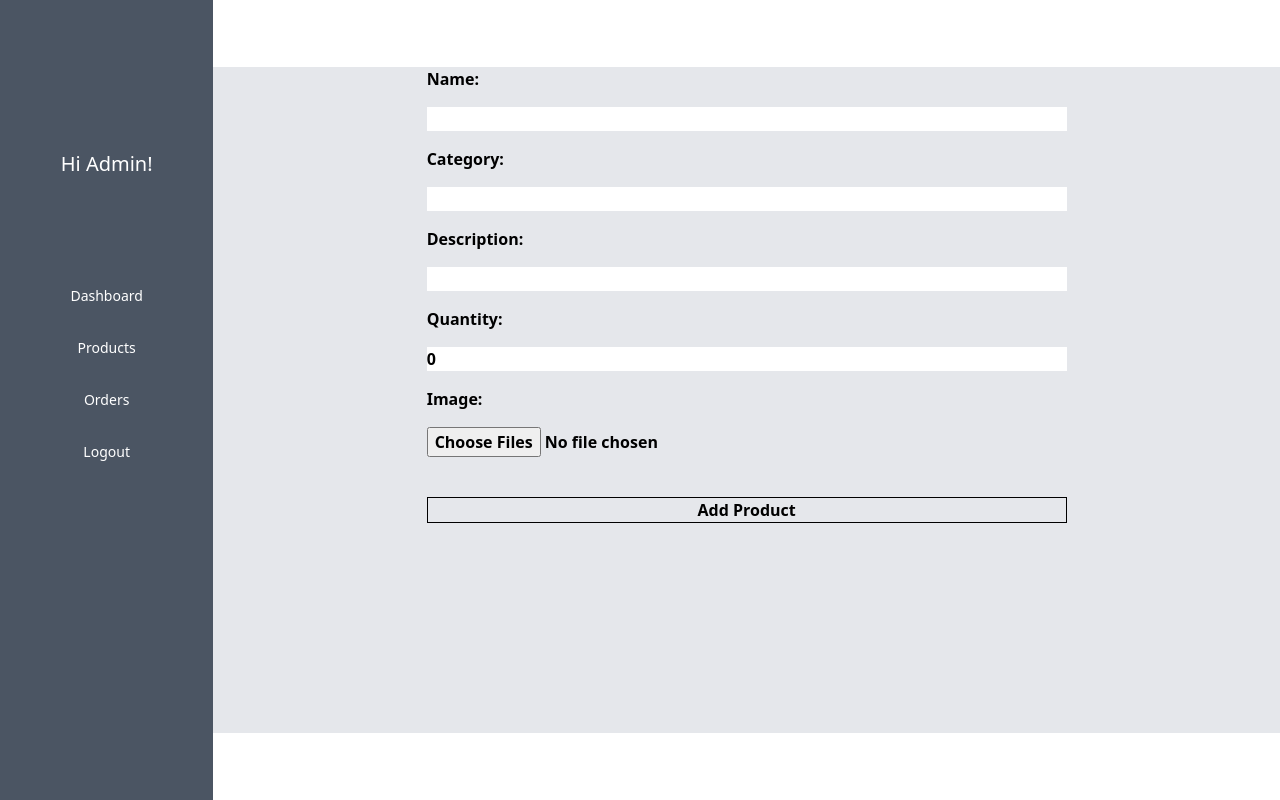
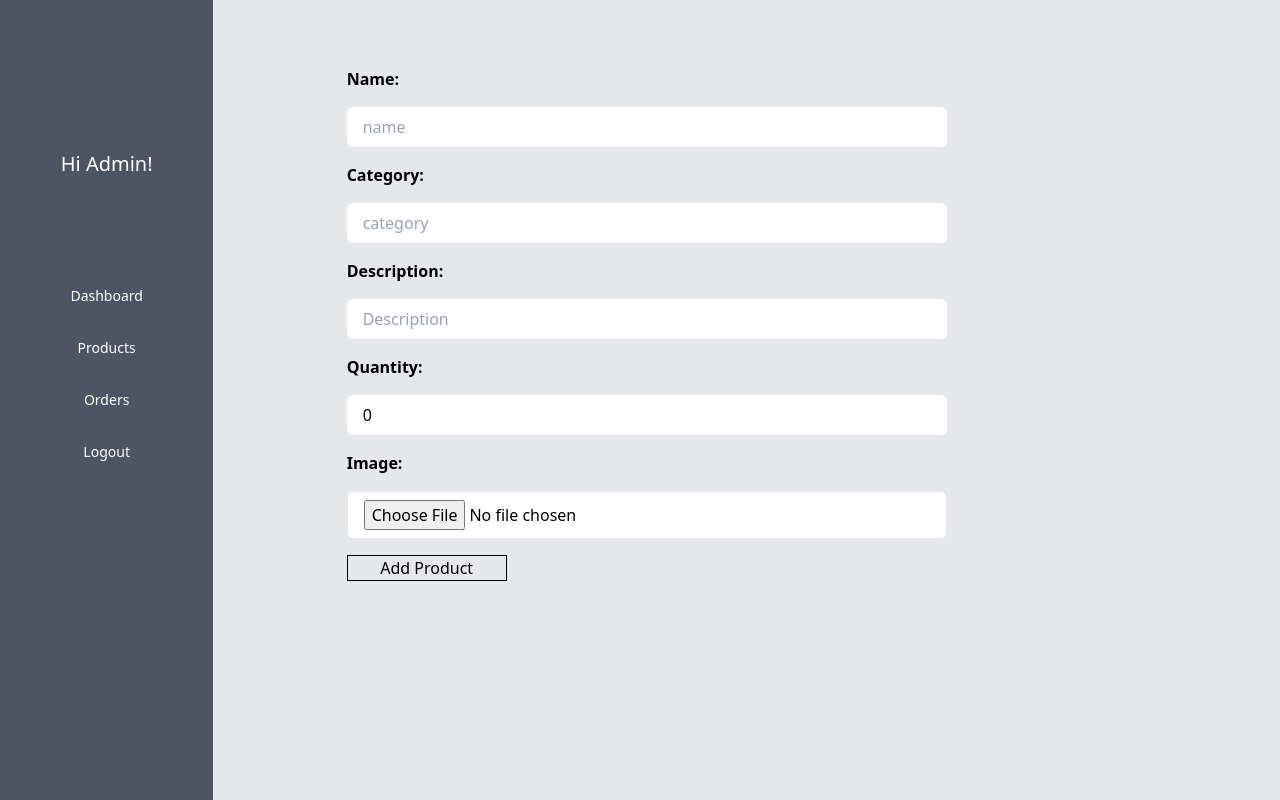
Before and after one commit to Row2xWalker/ecommerce, a Next.js app: page /admin/products/add-product in a window 1280 px wide. Built offline with nearby package versions, Linux system fonts and the light colour scheme.

Commit message:
added admin products fixes

```diff
--- a/app/(admin)/admin/(dashboard)/layout.tsx
+++ b/app/(admin)/admin/(dashboard)/layout.tsx
@@ -1,3 +1,5 @@
+"use client"
+
 import AdminSideBar from "@components/AdminSideBarLink";
 
 export default function MainLayout({
@@ -8,9 +10,7 @@ export default function MainLayout({
     return (
         <main className="grid grid-rows-1 grid-cols-6 bg-gray-100 h-screen w-screen">
             <aside className="col-span-1 bg-gray-600">
-
                 <nav className="text-white text-center text-xl pt-[150px]">
-
                     <div>Hi Admin!</div>
                     <ul className="flex flex-col gap-4 mt-[100px] cursor-pointer">
                         <li>
@@ -28,15 +28,17 @@ export default function MainLayout({
                                 Orders
                             </AdminSideBar>
                         </li>
-                        <li><AdminSideBar href="/admin/login">
-                            Logout
-                        </AdminSideBar></li>
+                        <li>
+                            <AdminSideBar href="/admin/login">
+                                Logout
+                            </AdminSideBar>
+                        </li>
                     </ul>
                 </nav>
             </aside>
             <section className="col-span-5 bg-blue-100">
-                <div className='flex items-center h-full bg-white'>
-                    <div className="h-5/6 bg-gray-200 w-full">
+                <div className='flex items-center h-full bg-gray-200'>
+                    <div className="h-5/6 w-full">
                         {children}
                     </div>
                 </div>
--- a/app/(admin)/admin/(dashboard)/products/add-product/page.tsx
+++ b/app/(admin)/admin/(dashboard)/products/add-product/page.tsx
@@ -11,14 +11,31 @@ const AddProductPage = () => {
     name: "",
     category: "",
     description: "",
-    images: [""],
+    images: [],
     quantity: 0
   })
 
   const addProduct = async (e: Event) => {
     e.preventDefault();
     setIsSubmitting(true);
+    //image upload:
+    const form = e.currentTarget
+    const fileInput = Array.from(form.elements).find(({ name })=>name==='file')
 
+    const formData = new FormData();
+
+    for(const file of fileInput.files){
+      formData.append('file', file);
+    }
+
+    formData.append('upload_preset', 'Ecommerce_Application')
+    const data = await fetch('https://api.cloudinary.com/v1_1/digbmnogn/image/upload',{
+      method: 'POST',
+      body: formData
+    }).then(r=> r.json())
+
+    product.images.push(data.url)
+    //product upload
     try {
       const response = await fetch('/api/product/new', {
         method: 'POST',
--- a/components/AdminAddProduct.tsx
+++ b/components/AdminAddProduct.tsx
@@ -1,5 +1,6 @@
 "use client";
 
+import Image from "next/image";
 import { useState } from "react";
 
 interface IProductResponse {
@@ -12,60 +13,50 @@ interface IProductResponse {
   },
   submitting: boolean,
   setProduct: any,
-  handleSubmit: any
+  handleSubmit: Function
 }
 
 const AdminAddProduct = ({ product, submitting, setProduct, handleSubmit }: IProductResponse) => {
-  const [files, setFiles]: any = useState([]);
-  const [message, setMessage] = useState("")
-  const handleFile = (e: Event) => {
-    let file = e.target?.files
+  const [imageSrc, setImageSrc] = useState();
+  const [uploadData, setUploadData] = useState();
 
-    for (let i = 0; i < file.length; i++) {
-      const fileType = file[i]['type'];
-      const validImageTypes = ['image/gif', 'image/jpeg', 'image/png'];
-      if (validImageTypes.includes(fileType)) {
-        setFiles([...files, file[i]]);
-      } else {
-        setMessage("only images accepted");
-      }
+  function handleOnChange(changeEvent:Event) {
+    const reader = new FileReader();
 
+    reader.onload = function(onLoadEvent) {
+      setImageSrc(onLoadEvent.target.result);
+      setUploadData(undefined);
     }
 
+    reader.readAsDataURL(changeEvent.target.files[0]);
   }
-
-  const removeImage = (i: string) => {
-    setFiles(files.filter(x => x.name !== i));
-  }
-
   return (
     <div>
-      <form className="flex flex-col w-3/5 gap-4 mx-auto rounded-md font-bold"
+      <form className="flex flex-col w-[800px] gap-4 mx-auto rounded-md"
         onSubmit={handleSubmit} encType="multipart/form-data">
-        Name: <input type="text" name="name" id="name"
+        <span className="font-bold">Name:</span> <input type="text" name="name" id="name"
+          className="rounded-md w-[600px] px-4 py-2"
+          placeholder="name"
           value={product.name}
           onChange={(e) => setProduct({ ...product, name: e.target.value })} />
-        Category: <input type="text" name="category" id="category"
+        <span className="font-bold">Category:</span><input type="text" name="category" id="category"
+          className="rounded-md w-[600px] px-4 py-2"
+          placeholder="category"
           value={product.category}
           onChange={(e) => setProduct({ ...product, category: e.target.value })} />
-        Description: <input type="text" name="description" id="description"
+         <span className="font-bold">Description:</span><input type="text" name="description" id="description"
+          className="rounded-md w-[600px] px-4 py-2"
+          placeholder="Description"
           value={product.description}
           onChange={(e) => setProduct({ ...product, description: e.target.value })} />
-        Quantity: <input type="number" name="quantity" id="quantity"
+         <span className="font-bold">Quantity:</span><input type="number" name="quantity" id="quantity"
+         className="rounded-md w-[600px] px-4 py-2"
+         placeholder="Quantity"
           value={product.quantity}
           onChange={(e) => setProduct({ ...product, quantity: e.target.value })} />
-        Image: <input type="file" name="images[]" id="images" multiple onChange={handleFile} />
-        <div className="flex flex-wrap gap-2 mt-2">
-          {files.map((file: any, key: string) => {
-            return (
-              <div key={key} className="overflow-hidden relative">
-                <i onClick={() => { removeImage(file.name) }} className="mdi mdi-close absolute right-1 hover:text-white cursor-pointer"></i>
-                <img className="h-20 w-20 rounded-md" src={URL.createObjectURL(file)} />
-              </div>
-            )
-          })}
-        </div>
-        <button type="submit" className="border border-black px-2">Add Product</button>
+           <span className="font-bold">Image:</span><input type="file" name="file"  onChange={handleOnChange}  className="rounded-md w-[600px] px-4 py-2 border bg-white " />
+          {imageSrc?(<Image src={imageSrc} alt="imageToBeUpload" height={200} width={200} />):(<></>)}
+        <button type="submit" className="border border-black px-2 w-1/5">Add Product</button>
       </form>
     </div>
   )
--- a/components/AdminProducts.tsx
+++ b/components/AdminProducts.tsx
@@ -63,40 +63,38 @@ const AdminProducts = () => {
   }, [])
 
   return (
-    <div className="h-full">
-      <Table aria-label="Product Table">
-        <Table.Header>
-          <Table.Column>PRODUCT NAME</Table.Column>
-          <Table.Column>CATEGORY</Table.Column>
-          <Table.Column>IMAGE</Table.Column>
-          <Table.Column>DESCRIPTION</Table.Column>
-          <Table.Column>QTY</Table.Column>
-          <Table.Column>SOLD</Table.Column>
-          <Table.Column>ACTION</Table.Column>
-          <Table.Column>ACTION</Table.Column>
-        </Table.Header>
-        <Table.Body items={products}>
-          {(product: IProduct) => (
-            <Table.Row key={product._id} >
-              <Table.Cell>{product.name}</Table.Cell>
-              <Table.Cell>{product.category}</Table.Cell>
-              <Table.Cell><CldImage alt="Product Image" width="150" height="150" src="https://res.cloudinary.com/digbmnogn/image/upload/v1687751727/cld-sample-5.jpg" /></Table.Cell>
-              <Table.Cell>{product.description}</Table.Cell>
-              <Table.Cell>{product.quantity}</Table.Cell>
-              <Table.Cell>{product.sold}</Table.Cell>
-              <Table.Cell>Delete</Table.Cell>
-              <Table.Cell>Edit</Table.Cell>
-            </Table.Row>
-          )}
-        </Table.Body>
-        <Table.Pagination
-          shadow
-          noMargin
-          align="center"
-          rowsPerPage={5}
-        />
-      </Table>
-    </div >
+    <>
+      {products.length > 0 && (
+      <table className="overflow-hidden bg-red-100">
+        <thead>
+        <tr>
+          <th>PRODUCT NAME</th>
+          <th>CATEGORY</th>
+          <th>IMAGE</th>
+          <th>DESCRIPTION</th>
+          <th>QTY</th>
+          <th>SOLD</th>
+          <th>ACTION</th>
+          <th>ACTION</th>
+        </tr>
+        </thead>
+        <tbody>
+            {products.map(product =>(
+              <tr key={product._id}>
+                <td>{product.name}</td>
+                <td>{product.category}</td>
+                <td><Image alt="Product Image" width={150} height={150} src={product.images[0]?product.images[0]:"/"} /></td>
+                <td>{product.description}</td>
+                <td>{product.quantity}</td>
+                <td>{product.sold}</td>
+                <td>Delete</td>
+                <td>Edit</td>
+            </tr>
+            ))}
+          </tbody>
+      </table>
+        )}
+    </>
   )
 }
 
--- a/components/ItemCard.tsx
+++ b/components/ItemCard.tsx
@@ -4,7 +4,7 @@ import React from 'react'
 const ItemCard = () => {
   return (
     <div className="bg-gray-100 border border-gray-400 pb-2 hover:border-blue-700  hover:scale-105 hover:cursor-pointer" >
-          <Image src="/sample.jpg" alt="" width={250} height={250} className="mx-auto" />
+          <Image src="https://res.cloudinary.com/digbmnogn/image/upload/v1688359091/ecommerce_images/rto2ekaz8jlqy0tqcopj.jpg" alt="" width={200} height={200} className="mx-auto" />
           <div className="pl-[50px]">
             <h2 className="text-xl">Sample Item</h2>
             <p><span>$</span>100</p>
--- a/next.config.js
+++ b/next.config.js
@@ -1,6 +1,16 @@
 /** @type {import('next').NextConfig} */
 const nextConfig = {
-
+    images: {
+        remotePatterns: [
+          {
+            protocol: 'https',
+            hostname: 'res.cloudinary.com'
+          },{
+            protocol: 'http',
+            hostname: 'res.cloudinary.com'
+          }
+        ]
+      }
 }
 
 module.exports = nextConfig
```
